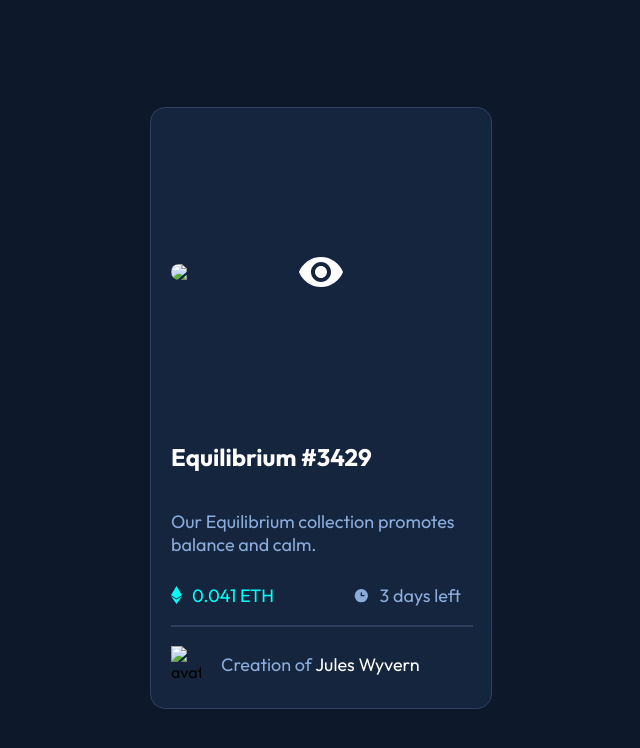
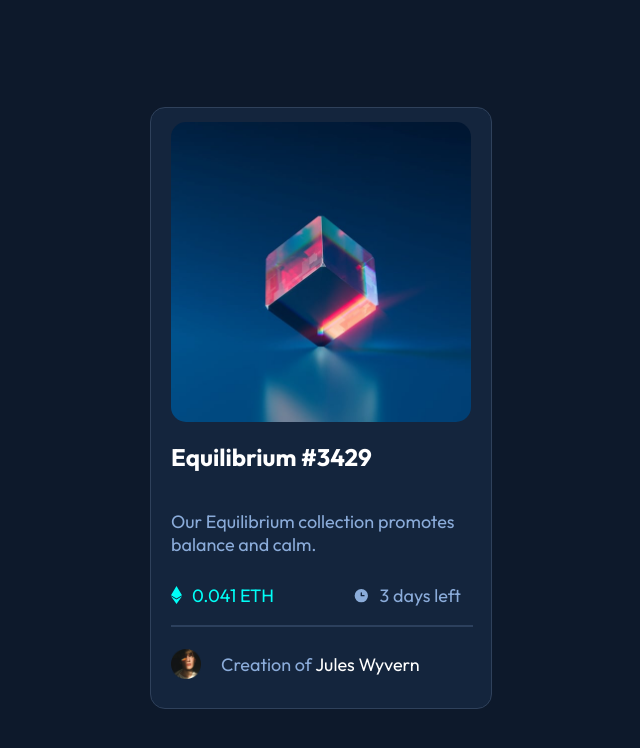
Before and after one commit to pulex94/NFT-preview-card-component, a plain HTML site: page index.html in a window 1280 px wide. Shown: the whole page, without its empty margins (319-959 px from the left). Drawn offline with Linux system fonts and the light colour scheme.

Commit message:
Update index.html

```diff
--- a/index.html
+++ b/index.html
@@ -9,7 +9,7 @@
       rel="icon"
       type="image/png"
       sizes="32x32"
-      href="./images/favicon-32x32.png"
+      href="./favicon-32x32.png"
     />
 
     <title>Frontend Mentor | NFT preview card component</title>
@@ -35,7 +35,7 @@
   <body>
     <div class="container">
       <div class="divUpper">
-        <img src="./images/image-equilibrium.jpg" />
+        <img src="./image-equilibrium.jpg" />
         <svg width="48" height="48" xmlns="http://www.w3.org/2000/svg">
           <g fill="none" fill-rule="evenodd">
             <path d="M0 0h48v48H0z" />
@@ -72,7 +72,7 @@
         </div>
         <hr />
         <div class="divProfile">
-          <img src="./images/image-avatar.png" alt="avatar" />
+          <img src="./image-avatar.png" alt="avatar" />
 
           <p>Creation of <span class="special">Jules Wyvern</span></p>
         </div>
```
